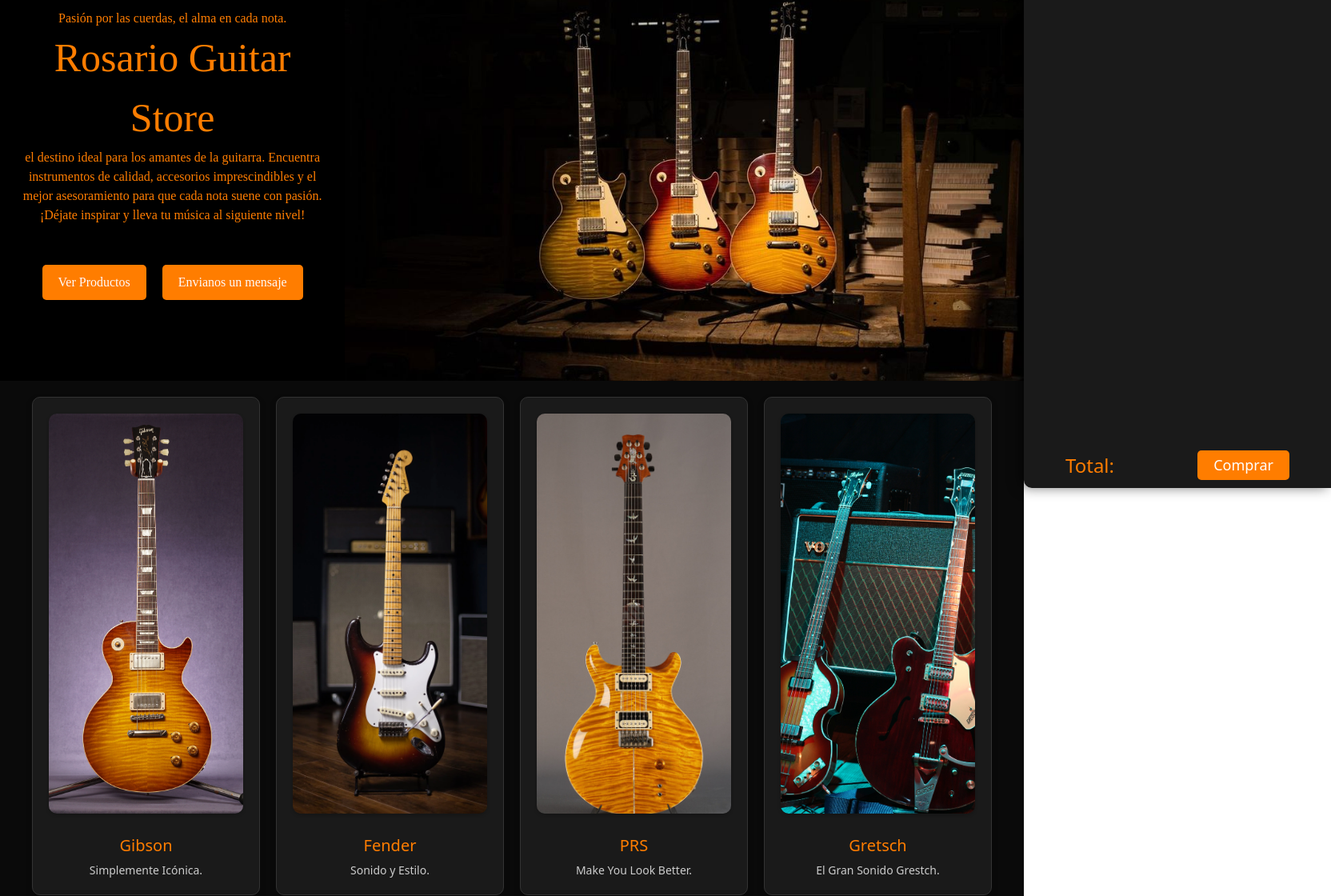
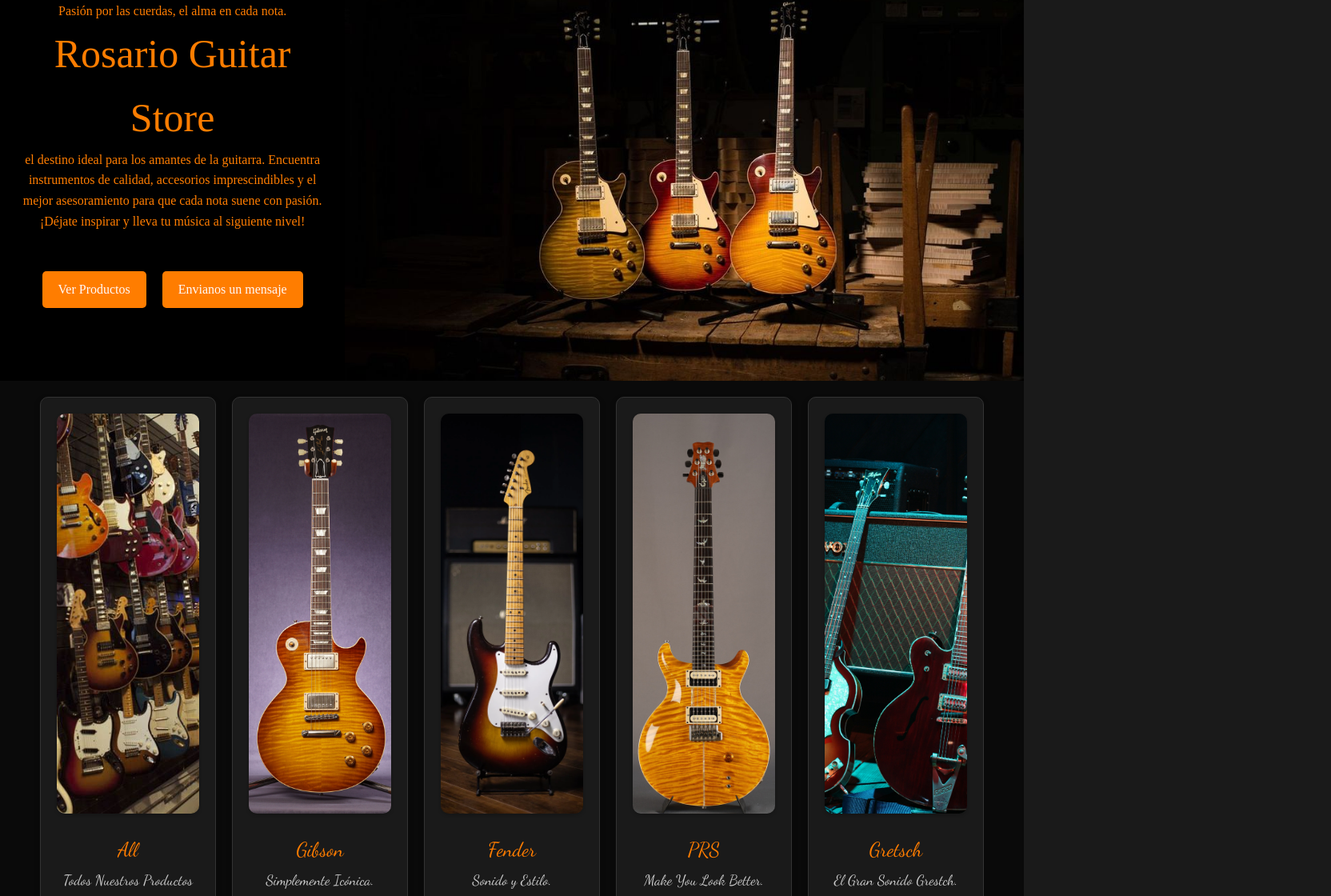
Before and after one commit to LucasOelschlager/integradorReact-nucba, a React (Vite) app: page / in a window 1280 px wide. Shown: the part 190-1310 px from the top of the page at 80% size, 1664 px wide, since content can reach past the window. Built offline with nearby package versions, Linux system fonts and the light colour scheme; a web font is replaced by a local one.

Commit message:
se inicio el footer, se añadio la categoria de all

```diff
--- a/src/components/Categorys/Categorys.module.css
+++ b/src/components/Categorys/Categorys.module.css
@@ -20,7 +20,7 @@
 
 .categoryItem {
   cursor: pointer;
-  flex: 1 1 calc(25% - 20px); /* Ocupa el 25% del ancho menos el espacio del gap */
+  flex: 0 1 calc(100% / 5 - 20px); /* Ajusta para que entren tres tarjetas por fila */
   display: flex;
   flex-direction: column;
   align-items: center;
@@ -50,13 +50,13 @@
 }
 
 .categoryItem h4 {
-  font-size: 20px;
+  font-size: 25px;
   color: #ff7d00; /* Texto naranja que combina con el diseño */
   margin: 10px 0 5px;
 }
 
 .categoryItem p {
-  font-size: 14px;
+  font-size: 18px;
   color: #ccc; /* Texto gris claro */
   line-height: 1.5;
 }
--- a/src/components/Navbar/Navbar.module.css
+++ b/src/components/Navbar/Navbar.module.css
@@ -31,7 +31,7 @@
 .navbar_link {
   color: #ff7d00;
   text-decoration: none;
-  font-size: 18px;
+  font-size: 22px;
   margin: 0 10px;
 }
 
@@ -53,7 +53,7 @@
   border-radius: 5px;
 }
 .cart {
-  display: block;
+  display: none;
   width: 30%;
   background-color: #1a1a1a;
   height: 100%;
@@ -77,7 +77,7 @@
   right: 0;
   top: 0;
   padding: 20px;
-  display: flex;
+  display: block;
   flex-direction: column;
   justify-content: space-between;
   box-shadow: -5px 0 15px rgba(0, 0, 0, 0.5);
--- /dev/null
+++ b/src/components/footer/footer.jsx
@@ -0,0 +1,14 @@
+import React from 'react'
+
+export const Footer = () => {
+    return (
+        <div>
+            <List>
+                <li>Direccion</li>
+                <li>Email</li>
+                <li>Telefono</li>
+                <li>Instagram</li>
+            </List>
+        </div>
+    )
+}
--- a/src/data/categorys.json
+++ b/src/data/categorys.json
@@ -1,24 +1,30 @@
 [
     {
-        "id": 1,
+    "id": 1,
+    "name": "All",
+    "description": "Todos Nuestros Productos",
+    "image": "./src/data/img/allCategory.jpg"
+    },
+    {
+        "id": 2,
         "name": "Gibson",
         "description": "Simplemente Icónica.",
         "image": "./src/data/img/gibsonCategory.jpg"
     },
     {
-        "id": 2,
+        "id": 3,
         "name": "Fender",
         "description": "Sonido y Estilo.",
         "image": "./src/data/img/fenderCategory.webp"
     },
     {
-        "id": 3,
+        "id": 4,
         "name": "PRS",
         "description": "Make You Look Better.",
         "image": "./src/data/img/prsCategory.jpg"
     },
     {
-        "id": 4,
+        "id": 5,
         "name": "Gretsch",
         "description": "El Gran Sonido Grestch.",
         "image": "./src/data/img/grestchCategory.jpg"
--- a/src/index.css
+++ b/src/index.css
@@ -5,7 +5,13 @@
   padding: 0;
   box-sizing: border-box;
 }
-
+body {
+  font-family: "Dancing Script", cursive;
+  background-color: #1a1a1a;
+  color: #ffffff;
+  line-height: 1.6;
+  font-size: 16px;
+}
 :root {
   --color-primary: #ff7d00;
   --color-secondary: #1a1a1a;
```
Also changed, not shown: src/data/img/allCategory.jpg (added).
